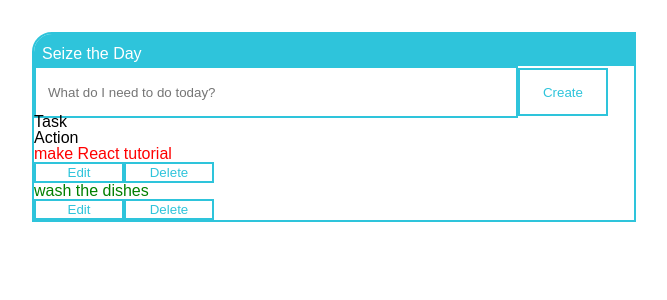
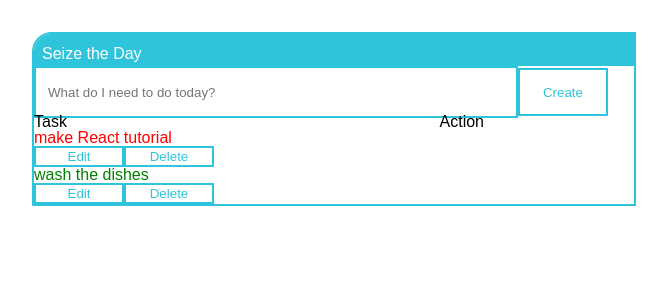
Before and after one commit to nejohnston/todo-list, a React (Create React App) app: page / in a window 1280 px wide. Shown: the top 300 px of the page, without its empty margins (306-973 px from the left). Built offline with nearby package versions, Linux system fonts and the light colour scheme.

Commit message:
Spaced item list header.

```diff
--- a/src/App.css
+++ b/src/App.css
@@ -57,3 +57,9 @@ button:hover {
   outline: none;
   padding: 0;
 }
+
+.todo-items-header {
+  display: flex;
+  justify-content: space-between;
+  margin-right: 25%;
+}
--- a/src/todos-list-header.js
+++ b/src/todos-list-header.js
@@ -7,10 +7,14 @@ import './App.css';
 export default class TodosListHeader extends React.Component {
   render() {
     return (
+      <div className="todo-items-header">
               <div>
                   <h2>Task</h2>
+              </div>
+              <div>
                   <h2>Action</h2>
               </div>
+        </div>
     );
   }
 }
```
